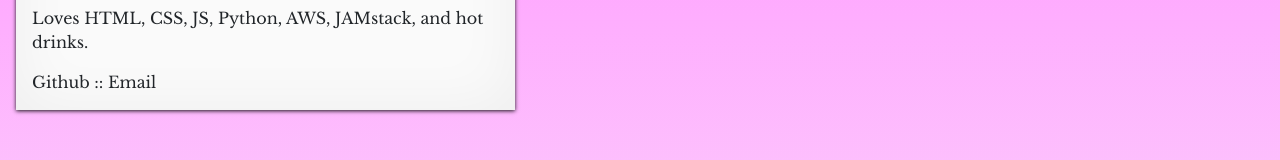
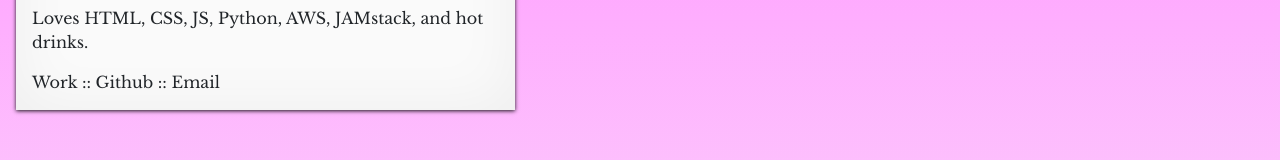
Before and after one commit to jimgroome/jimgroo.me, a React (Create React App) app: page / in a window 1280 px wide. Shown: the part 138-298 px from the top of the page. Built offline with nearby package versions, Linux system fonts and the light colour scheme.

Commit message:
New Work modal

```diff
--- a/src/App.js
+++ b/src/App.js
@@ -13,7 +13,7 @@
 
   return (
     <div className={containerClass}>
-      <SiteContent />
+      <SiteContent colour={colour} />
     </div>
   );
 }
--- a/src/components/SiteContent.js
+++ b/src/components/SiteContent.js
@@ -1,12 +1,24 @@
-import React from "react";
+import React, { useState } from "react";
+import { Button, Modal, ModalHeader, ModalBody, ModalFooter } from "reactstrap";
 
-const SiteContent = () => {
+const SiteContent = ({ colour }) => {
+  const [workModalOpen, setWorkModalOpen] = useState(false);
+
+  const toggleWorkModal = (e) => {
+    e.preventDefault();
+    setWorkModalOpen(!workModalOpen);
+  };
+
   return (
     <div className="site-content">
       <h1 className="mb-4">Jim Groome</h1>
       <p>Full-stack web developer in Kent.</p>
       <p>Loves HTML, CSS, JS, Python, AWS, JAMstack, and hot drinks.</p>
       <p className="mb-0">
+        <a href="#!" onClick={(e) => toggleWorkModal(e)}>
+          Work
+        </a>{" "}
+        ::{" "}
         <a href="https://github.com/jimgroome" rel="noopener noreferrer" target="_blank">
           Github
         </a>{" "}
@@ -15,6 +27,37 @@
           Email
         </a>
       </p>
+      <Modal isOpen={workModalOpen} toggle={toggleWorkModal}>
+        <ModalHeader toggle={toggleWorkModal}>Selected recent work</ModalHeader>
+        <ModalBody>
+          <p>
+            Most of my work is for my employer, who do not make their products public. However, here are some freelance
+            projects I've worked on recently.
+          </p>
+          <ul>
+            <li>
+              <a href="https://nowplaying.jimgroo.me" target="_blank" rel="noopener noreferrer">
+                Now playing on BBC 6 Music
+              </a>
+            </li>
+            <li>
+              <a href="https://www.wesanitizeservices.com/" target="_blank" rel="noopener noreferrer">
+                We Sanitize Services
+              </a>
+            </li>
+            <li>
+              <a href="https://fierce-content.com/" target="_blank" rel="noopener noreferrer">
+                Fierce Content
+              </a>
+            </li>
+          </ul>
+        </ModalBody>
+        <ModalFooter>
+          <Button onClick={toggleWorkModal} color="secondary">
+            Close
+          </Button>
+        </ModalFooter>
+      </Modal>
     </div>
   );
 };
```
